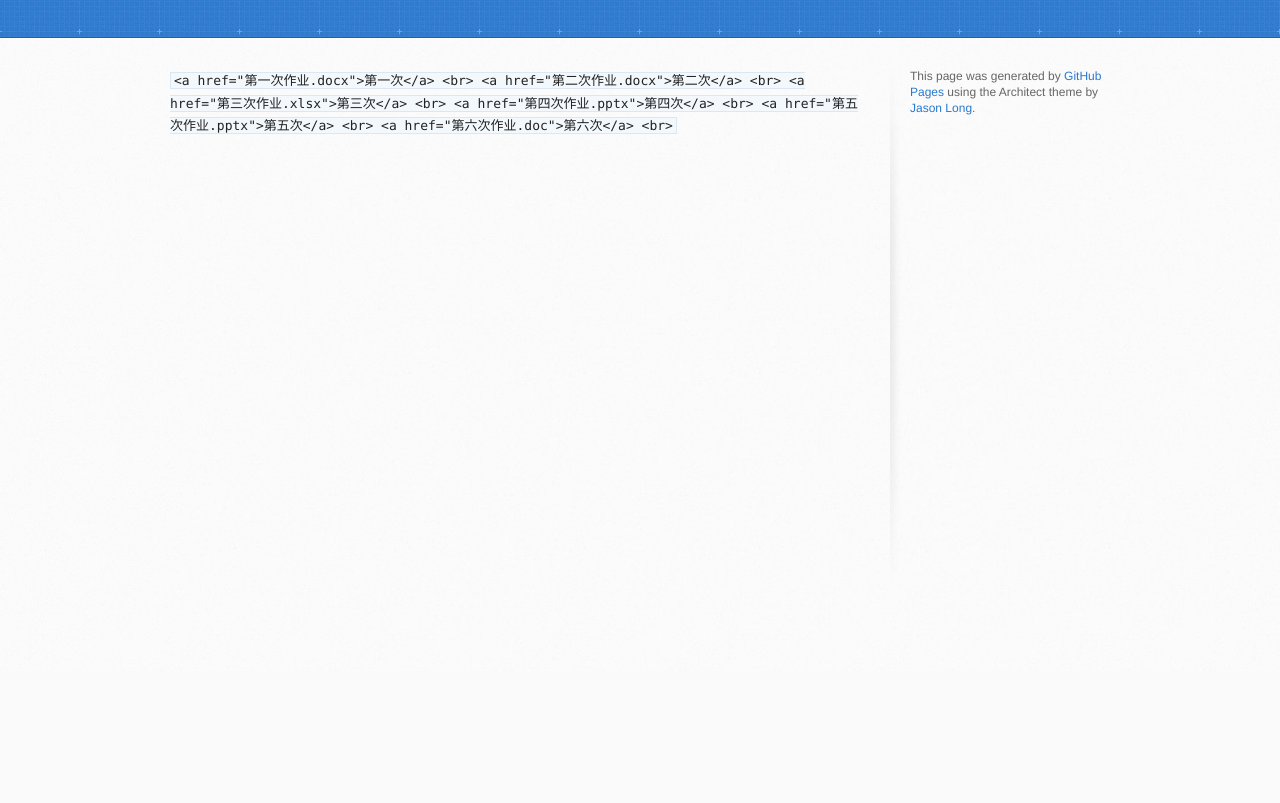
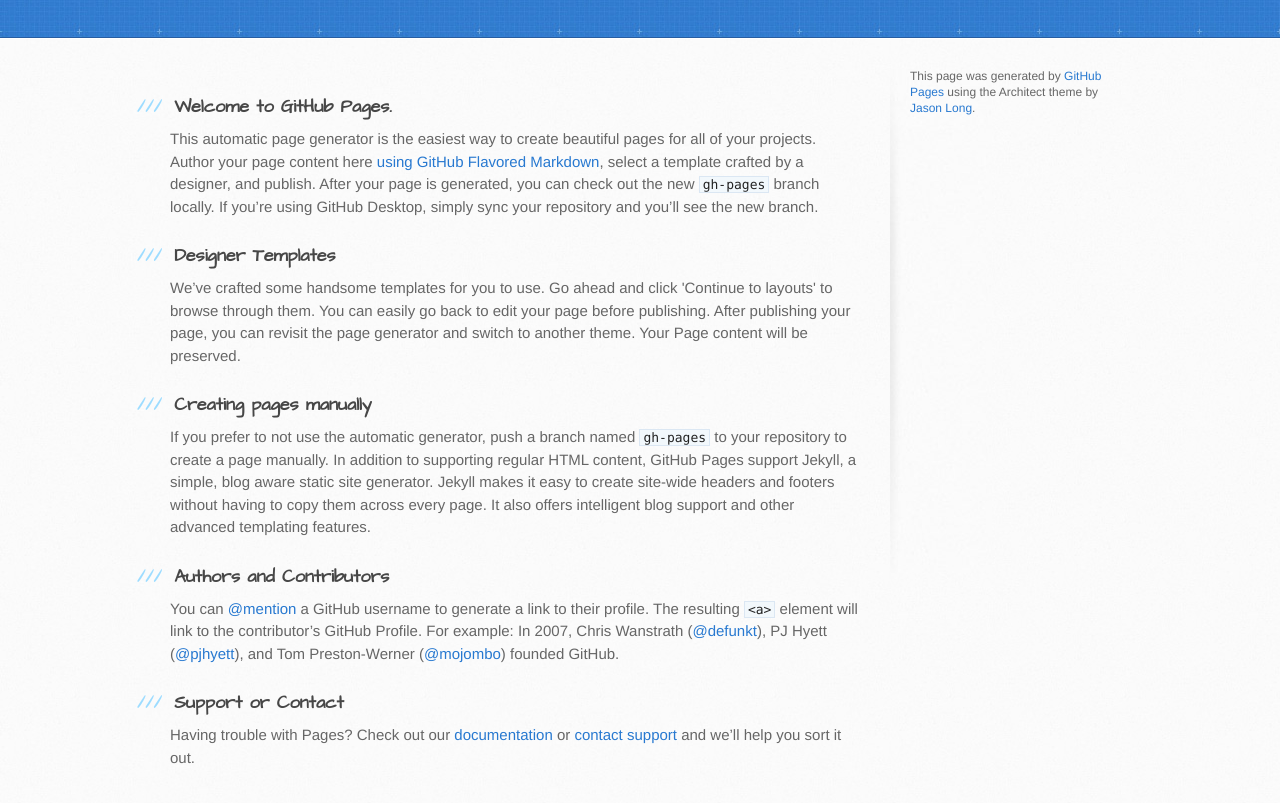
Before and after one commit to mj1602921290/mj1602921290.github.com, a plain HTML site: page index.html in a window 1280 px wide. Shown: the part 129-932 px from the top of the page. Before the commit the page ends 800 px from the top, so only its background shows below. Drawn offline with Linux system fonts and the light colour scheme.

Commit message:
Replace master branch with page content via GitHub

```diff
--- a/index.html
+++ b/index.html
@@ -28,18 +28,30 @@
     <div id="content-wrapper">
       <div class="inner clearfix">
         <section id="main-content">
-          <p><code>&lt;a href="第一次作业.docx"&gt;第一次&lt;/a&gt;
-&lt;br&gt;
-&lt;a href="第二次作业.docx"&gt;第二次&lt;/a&gt;
-&lt;br&gt;
-&lt;a href="第三次作业.xlsx"&gt;第三次&lt;/a&gt;
-&lt;br&gt;
-&lt;a href="第四次作业.pptx"&gt;第四次&lt;/a&gt;
-&lt;br&gt;
-&lt;a href="第五次作业.pptx"&gt;第五次&lt;/a&gt;
-&lt;br&gt;
-&lt;a href="第六次作业.doc"&gt;第六次&lt;/a&gt;
-&lt;br&gt;</code></p>
+          <h3>
+<a id="welcome-to-github-pages" class="anchor" href="#welcome-to-github-pages" aria-hidden="true"><span class="octicon octicon-link"></span></a>Welcome to GitHub Pages.</h3>
+
+<p>This automatic page generator is the easiest way to create beautiful pages for all of your projects. Author your page content here <a href="https://guides.github.com/features/mastering-markdown/">using GitHub Flavored Markdown</a>, select a template crafted by a designer, and publish. After your page is generated, you can check out the new <code>gh-pages</code> branch locally. If you’re using GitHub Desktop, simply sync your repository and you’ll see the new branch.</p>
+
+<h3>
+<a id="designer-templates" class="anchor" href="#designer-templates" aria-hidden="true"><span class="octicon octicon-link"></span></a>Designer Templates</h3>
+
+<p>We’ve crafted some handsome templates for you to use. Go ahead and click 'Continue to layouts' to browse through them. You can easily go back to edit your page before publishing. After publishing your page, you can revisit the page generator and switch to another theme. Your Page content will be preserved.</p>
+
+<h3>
+<a id="creating-pages-manually" class="anchor" href="#creating-pages-manually" aria-hidden="true"><span class="octicon octicon-link"></span></a>Creating pages manually</h3>
+
+<p>If you prefer to not use the automatic generator, push a branch named <code>gh-pages</code> to your repository to create a page manually. In addition to supporting regular HTML content, GitHub Pages support Jekyll, a simple, blog aware static site generator. Jekyll makes it easy to create site-wide headers and footers without having to copy them across every page. It also offers intelligent blog support and other advanced templating features.</p>
+
+<h3>
+<a id="authors-and-contributors" class="anchor" href="#authors-and-contributors" aria-hidden="true"><span class="octicon octicon-link"></span></a>Authors and Contributors</h3>
+
+<p>You can <a href="https://github.com/blog/821" class="user-mention">@mention</a> a GitHub username to generate a link to their profile. The resulting <code>&lt;a&gt;</code> element will link to the contributor’s GitHub Profile. For example: In 2007, Chris Wanstrath (<a href="https://github.com/defunkt" class="user-mention">@defunkt</a>), PJ Hyett (<a href="https://github.com/pjhyett" class="user-mention">@pjhyett</a>), and Tom Preston-Werner (<a href="https://github.com/mojombo" class="user-mention">@mojombo</a>) founded GitHub.</p>
+
+<h3>
+<a id="support-or-contact" class="anchor" href="#support-or-contact" aria-hidden="true"><span class="octicon octicon-link"></span></a>Support or Contact</h3>
+
+<p>Having trouble with Pages? Check out our <a href="https://help.github.com/pages">documentation</a> or <a href="https://github.com/contact">contact support</a> and we’ll help you sort it out.</p>
         </section>
 
         <aside id="sidebar">
```
Also changed, not shown: params.json (+1 -1 lines).
